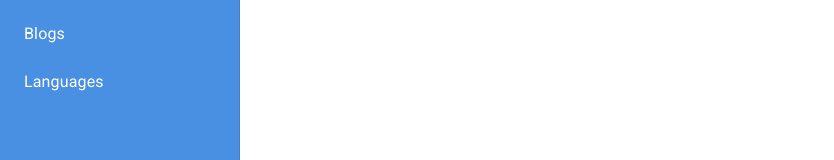
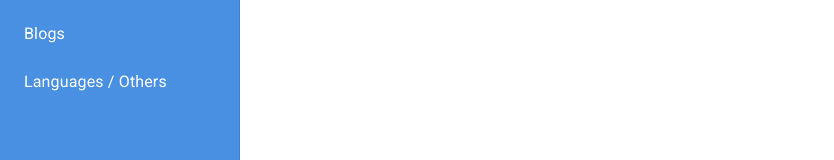
Before and after one commit to timtoronto634/timtoronto634.github.io, a React (Vite) app: page / in a window 1280 px wide. Shown: the part 260-420 px from the top of the page, without its empty margins (0-834 px from the left). Built offline with nearby package versions, Linux system fonts and the light colour scheme.

Commit message:
add sample contents of Languages / Others

```diff
--- a/src/App.tsx
+++ b/src/App.tsx
@@ -9,10 +9,17 @@ import { Blogs } from './components/Blogs';
 import { Languages } from './components/Languages';
 import { ProfileLogo } from './components/ProfileLogo';
 
-type MenuItem = 'Home' | 'Work' | 'Education' | 'Skills' | 'Blogs' | 'Languages';
+type MenuItem = 'Home' | 'Work' | 'Education' | 'Skills' | 'Blogs' | 'Languages / Others';
 
 const drawerWidth = 240;
-const menuItems: MenuItem[] = ['Home', 'Work', 'Education', 'Skills', 'Blogs', 'Languages'];
+const menuItems: MenuItem[] = [
+  'Home',
+  'Work',
+  'Education',
+  'Skills',
+  'Blogs',
+  'Languages / Others',
+];
 
 function App() {
   const [selectedMenu, setSelectedMenu] = useState<MenuItem>('Home');
@@ -61,7 +68,7 @@ function App() {
         {selectedMenu === 'Education' && <Education />}
         {selectedMenu === 'Skills' && <Skills />}
         {selectedMenu === 'Blogs' && <Blogs />}
-        {selectedMenu === 'Languages' && <Languages />}
+        {selectedMenu === 'Languages / Others' && <Languages />}
       </Box>
     </Box>
   );
--- a/src/components/Languages.tsx
+++ b/src/components/Languages.tsx
@@ -1,3 +1,18 @@
+import { ListItem, Stack, Typography } from '@mui/material';
+
 export const Languages = () => {
-  return <div>Languages</div>;
+  return (
+    <Stack>
+      <Stack>
+        <Typography>Languages</Typography>
+        <Stack>
+          <ListItem>Japanese: Native</ListItem>
+          <ListItem>English: Proficient</ListItem>
+        </Stack>
+      </Stack>
+      <Stack>
+        <Typography>OSS Contribution</Typography>
+      </Stack>
+    </Stack>
+  );
 };
```
